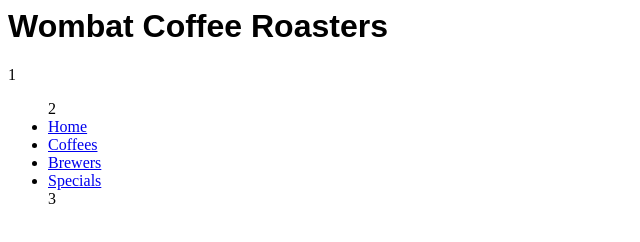
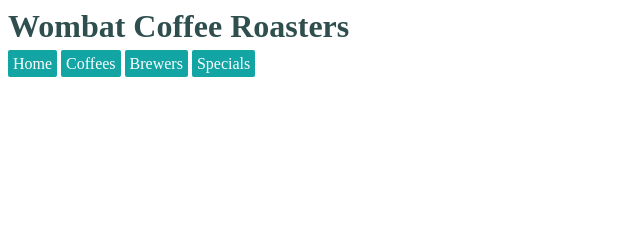
Before and after one commit to NjengaSaruni/graphs-trees-ts-js, a website built with webpack: page index.html in a window 1280 px wide. Shown: the whole page, without its empty margins (0-640 px from the left). Built offline with nearby package versions, Linux system fonts and the light colour scheme.

Commit message:
CSS application

```diff
--- a/src/modules/css-tips/1.css
+++ b/src/modules/css-tips/1.css
@@ -1,11 +1,22 @@
 h1 {
-    font-family: serif;
+    color: #2f4f4f;
+    margin-bottom: 10px;
 }
 
-#page-title {
-    font-family: sans-serif;
+#main-nav {
+    margin-top: 10px;
+    list-style: none;
+    padding-left: 0;
 }
 
-.title {
-    font-family: monospace;
+#main-nav li {
+    display: inline-block;
 }
+
+#main-nav a {
+    color: white;
+    background-color: #13a4a4;
+    padding: 5px;
+    border-radius: 2px;
+    text-decoration: none;
+}
--- a/src/modules/css-tips/1.html
+++ b/src/modules/css-tips/1.html
@@ -1,11 +1,11 @@
 <header class="page-header">
-	<h1 id="page-title" class="title">Wombat Coffee Roasters</h1>      1
+	<h1 id="page-title" class="title">Wombat Coffee Roasters</h1>
 	<nav>
-		<ul id="main-nav" class="nav">                                   2
+		<ul id="main-nav" class="nav">
 			<li><a href="/">Home</a></li>
 			<li><a href="/coffees">Coffees</a></li>
 			<li><a href="/brewers">Brewers</a></li>
-			<li><a href="/specials" class="featured">Specials</a></li>     3
+			<li><a href="/specials" class="featured">Specials</a></li>
 		</ul>
 	</nav>
 </header>
```
